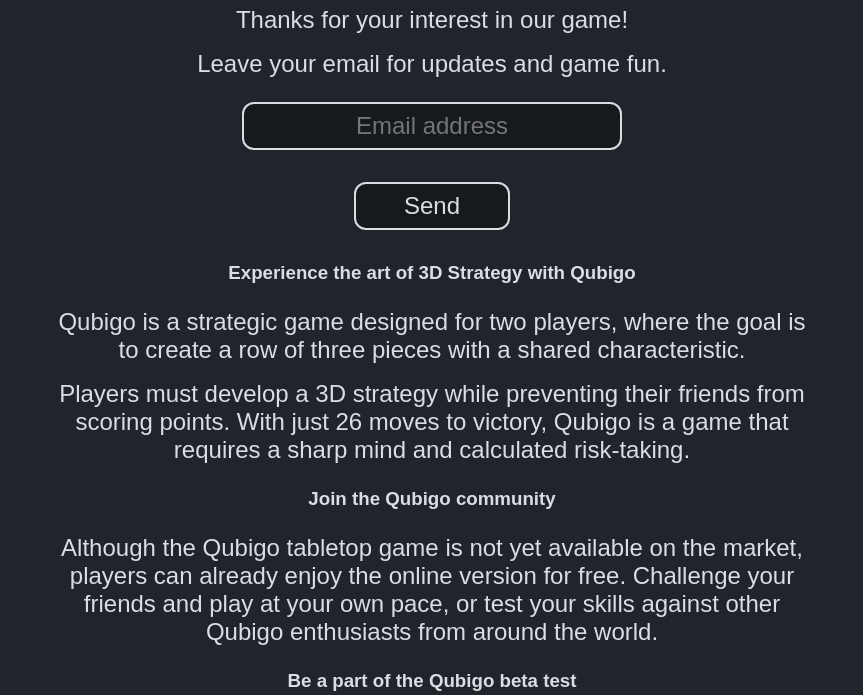
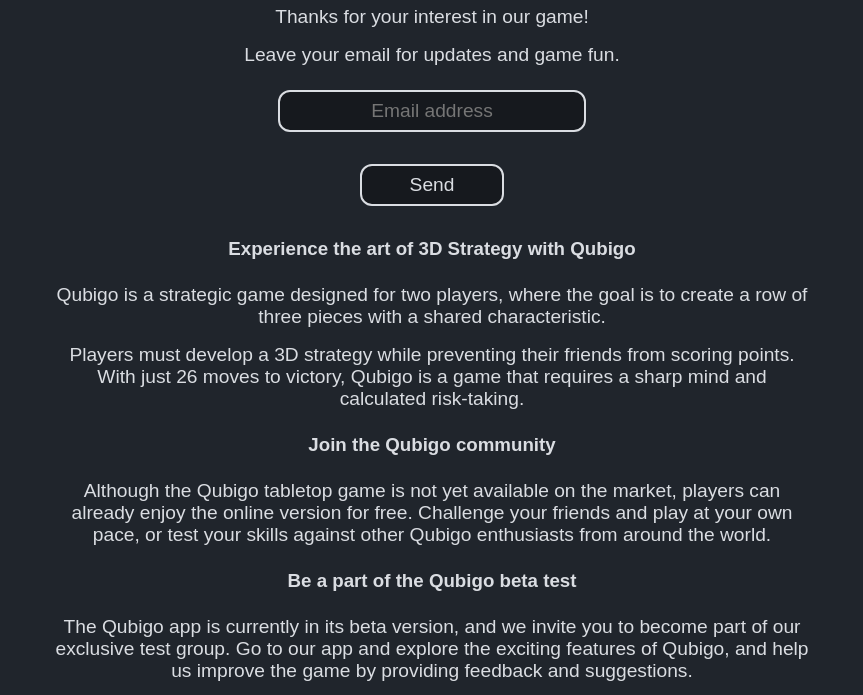
Before and after one commit to qubigo/qubigo.github.io, a website: page index.html in a window 1280 px wide. Shown: the part 1016-1711 px from the top of the page, without its empty margins (208-1071 px from the left). Drawn offline with Linux system fonts and the light colour scheme.

Commit message:
Update main.css
test change q-font-size to 1.2 rem

```diff
--- a/css/main.css
+++ b/css/main.css
@@ -13,7 +13,7 @@
     --highlight-color: var(--q-offwhite);
     --q-button-disabled-bg-color: var(--q-black);
     --q-button-disabled-color: var(--q-offwhite);
-    --q-font-size: 1.5rem;
+    --q-font-size: 1.2rem;
 }
 
 div {
```
